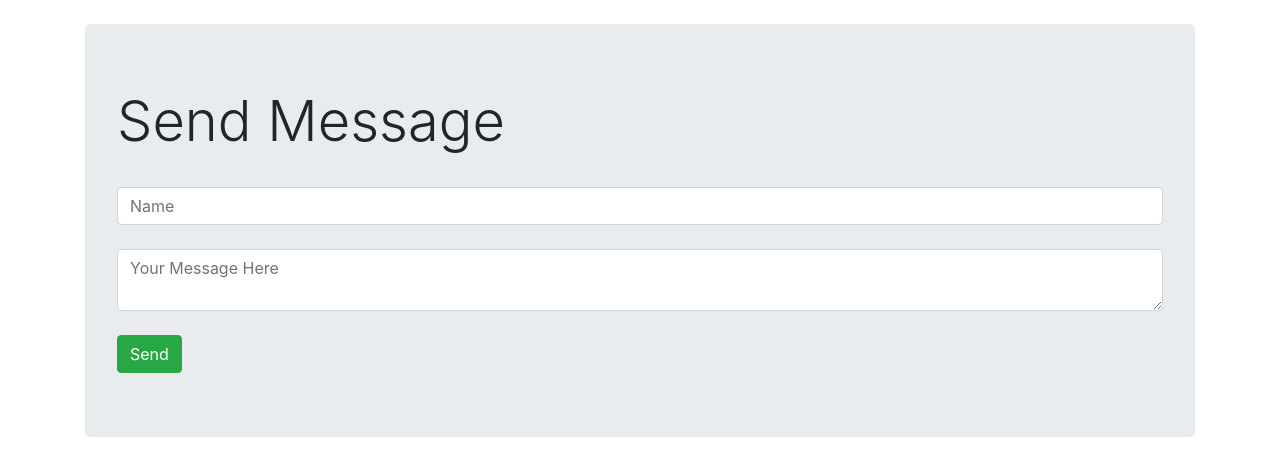
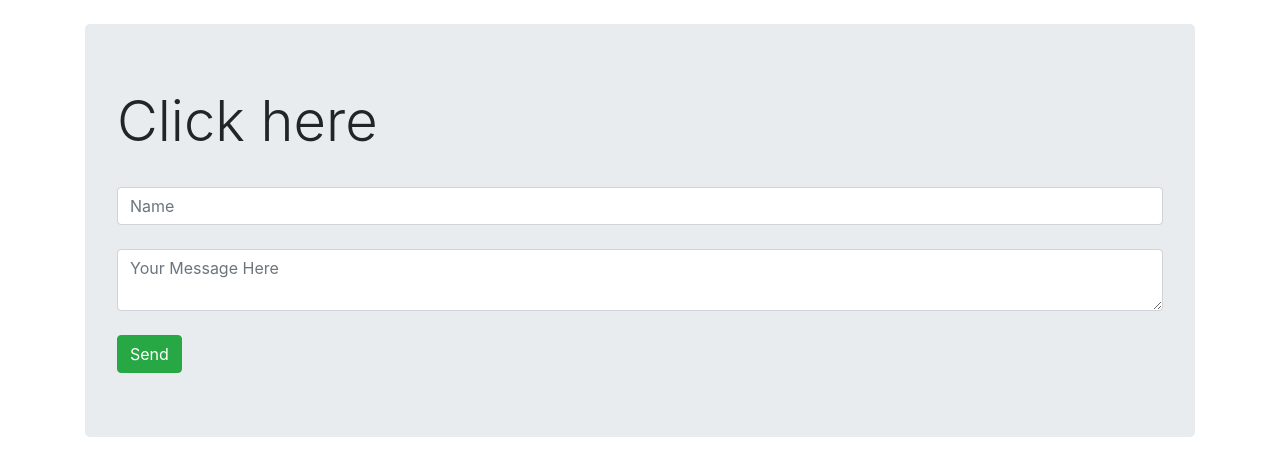
Before and after one commit to Henrique0714/ezops-test-henrique, a website: page index.html in a window 1280 px wide. Drawn offline with nearby package versions, Linux system fonts and the light colour scheme; no server answers.

Commit message:
Update index.html
teste

```diff
--- a/index.html
+++ b/index.html
@@ -8,7 +8,7 @@
 <div class="container">
  <br>
  <div class="jumbotron">
- <h1 class="display-4">Send Message</h1>
+ <h1 class="display-4">Click here</h1>
  <br>
  <input id = "name" class="form-control" placeholder="Name">
  <br>
```
